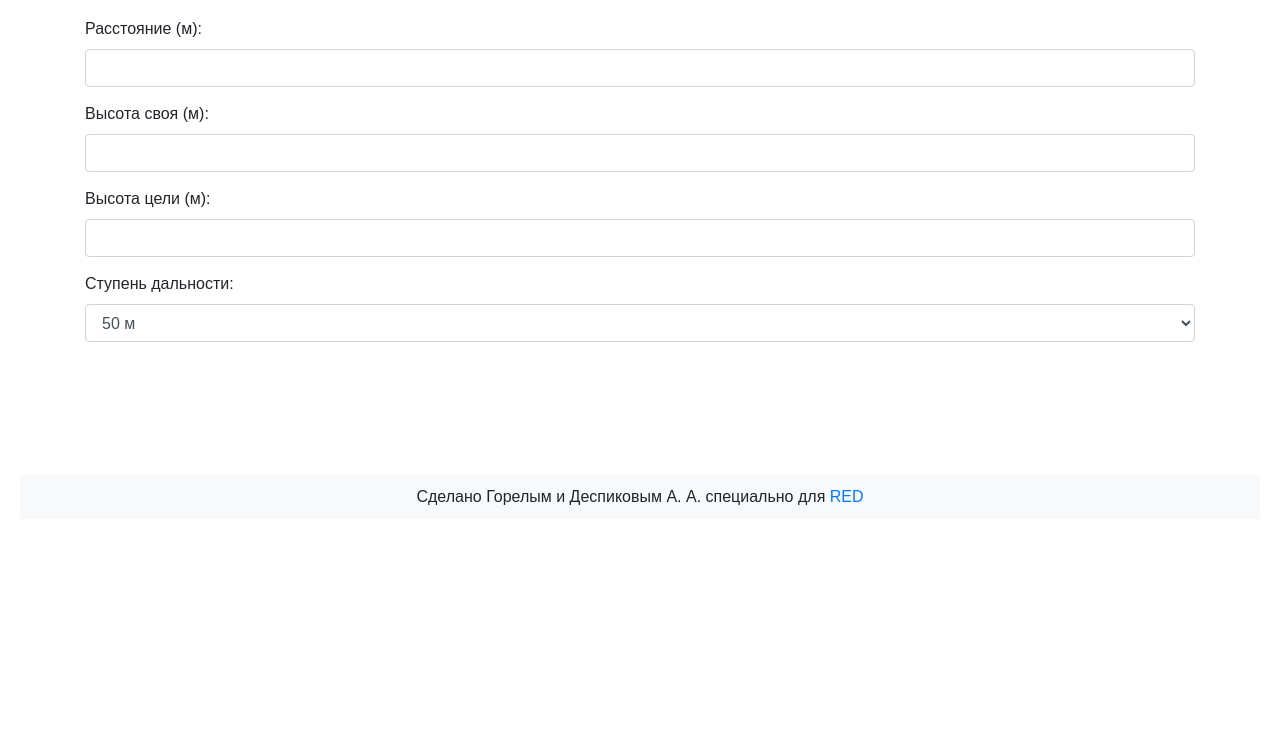
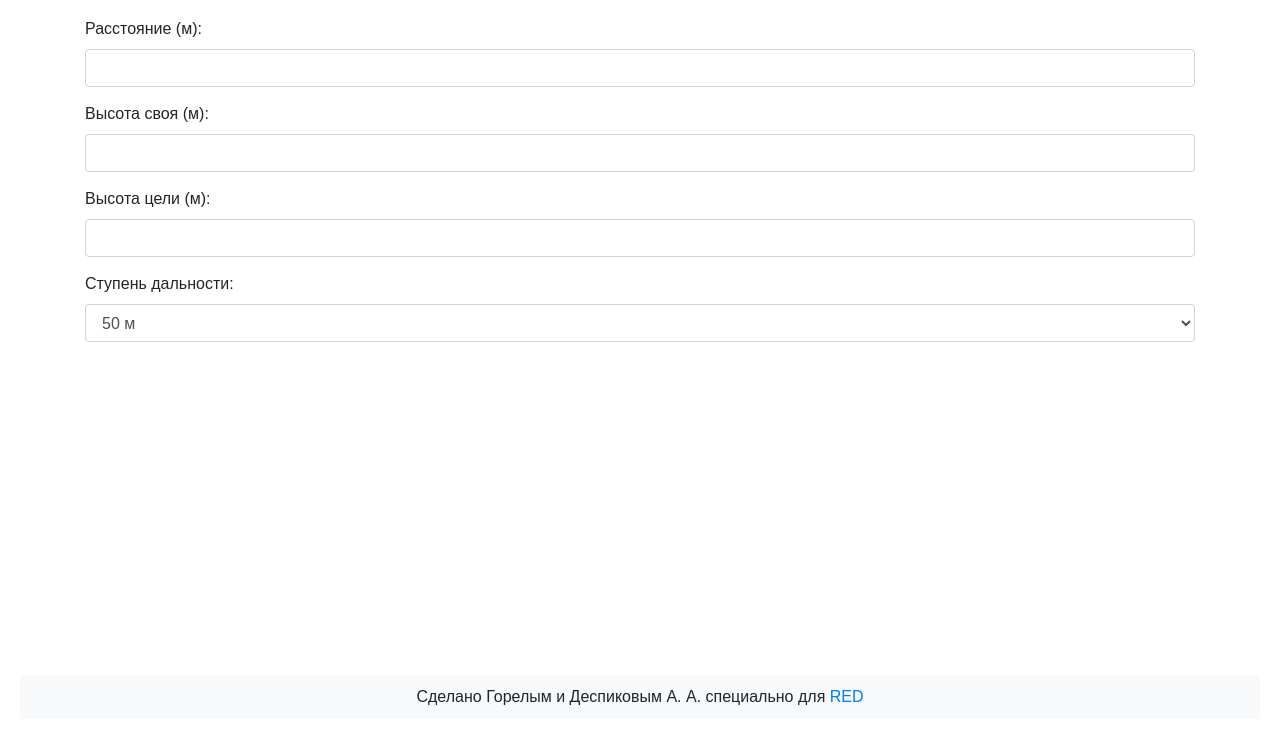
Before and after one commit to dEspiseon/calcART, a website: page public/index.html in a window 1280 px wide. Shown: the part 61-800 px from the top of the page. Drawn offline with nearby package versions, Linux system fonts and the light colour scheme.

Commit message:
no message

```diff
--- a/public/index.html
+++ b/public/index.html
@@ -12,7 +12,7 @@
           margin: 20px;
           display: flex;
           flex-direction: column;
-          min-height: 70vh; /* чтобы подвал всегда был внизу страницы */
+          min-height: 95vh; /* чтобы подвал всегда был внизу страницы */
           position: relative; /* чтобы подвал можно было абсолютно позиционировать относительно body */
       }
       h2 {
```
